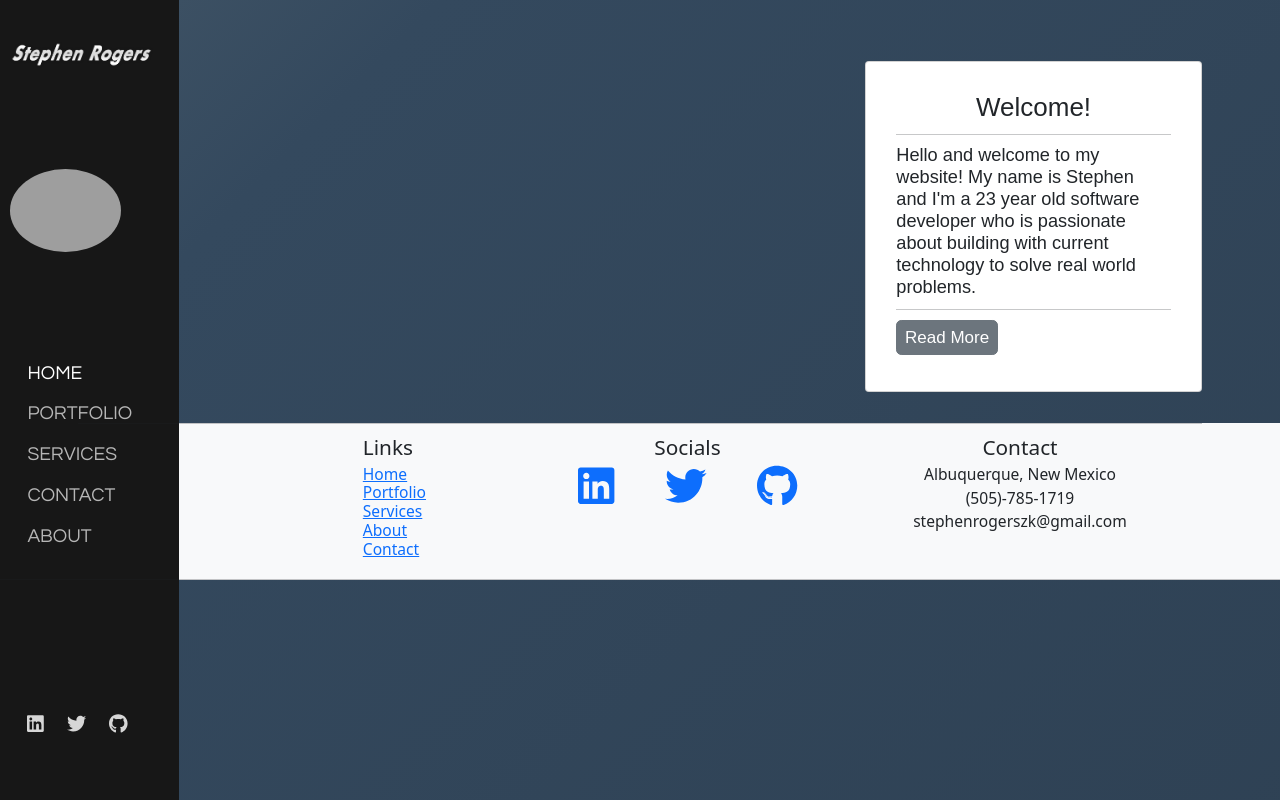
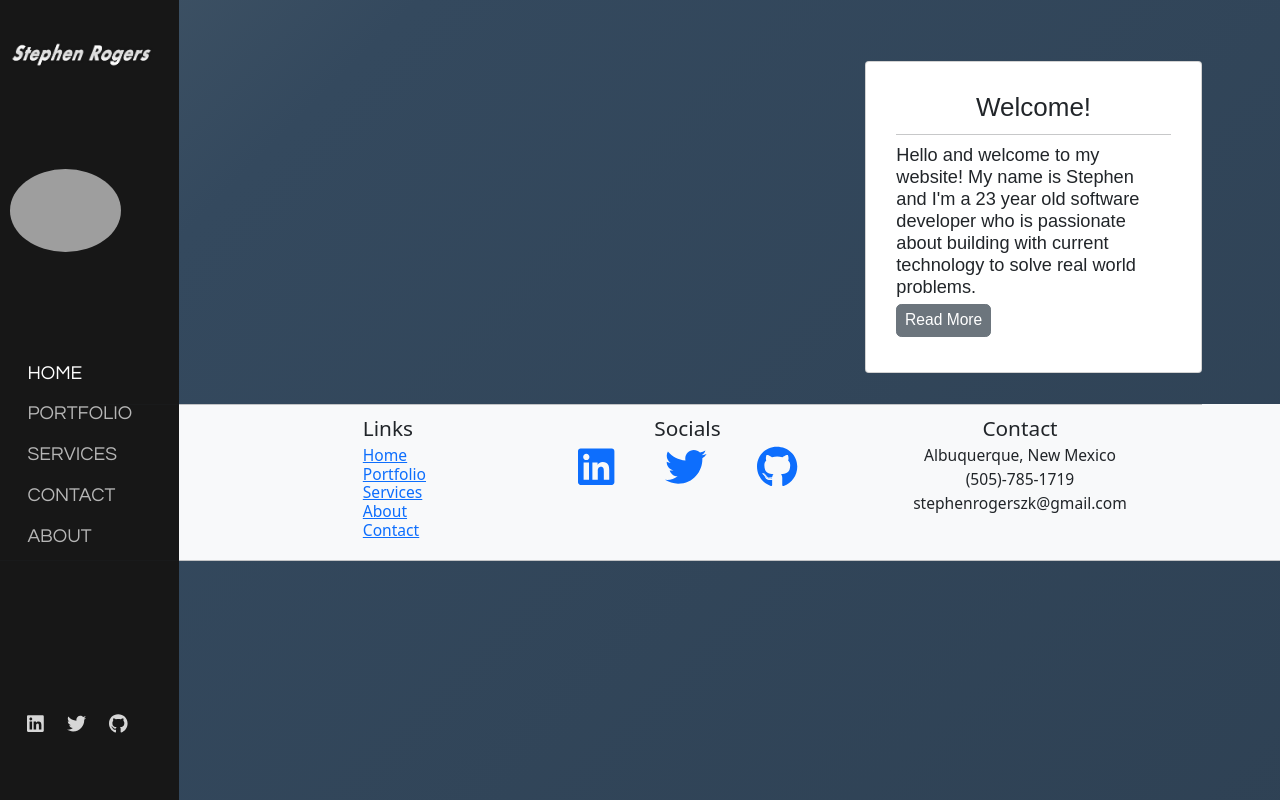
Before and after one commit to srcodes12/Portfolio-Project, a React (Create React App) app: page / in a window 1280 px wide. Built offline with nearby package versions, Linux system fonts and the light colour scheme; grey boxes are pictures that could not be loaded.

Commit message:
Styling changes

```diff
--- a/src/Pages/HomePage.js
+++ b/src/Pages/HomePage.js
@@ -51,14 +51,14 @@ const HomePage = () => {
           ) : (
             <CardText className='h3' style={{ width: '90%', alignItems: 'center' }}>{`Hello and welcome to my website! My name is Stephen and I'm a 23 year old software developer who is passionate about building with current technology to solve real world problems. I have a deep understanding of software development principles, best practices, and modern technologies, and I strive to create meaningful and impactful software solutions that not only meet the needs of clients and end users. Thank you for stopping by and please don't hesitate to reach out to me with any questions or inquiries.`}</CardText>
           )}
-          <hr></hr>
           <Button
-              className='h1 rounded-3'
-              onClick={toggleCollapse}
-              style={{ fontSize: '17px' }}
-            >
-              {isCollapsed ? 'Read More' : 'Read Less'}
+                className='h4 rounded-3'
+                onClick={toggleCollapse}
+                style={{ fontSize: '1.5rem' }}
+              >
+                {isCollapsed ? 'Read More' : 'Read Less'}
           </Button>
+
           </CardBody>
         </Card>
       </Container>
```
